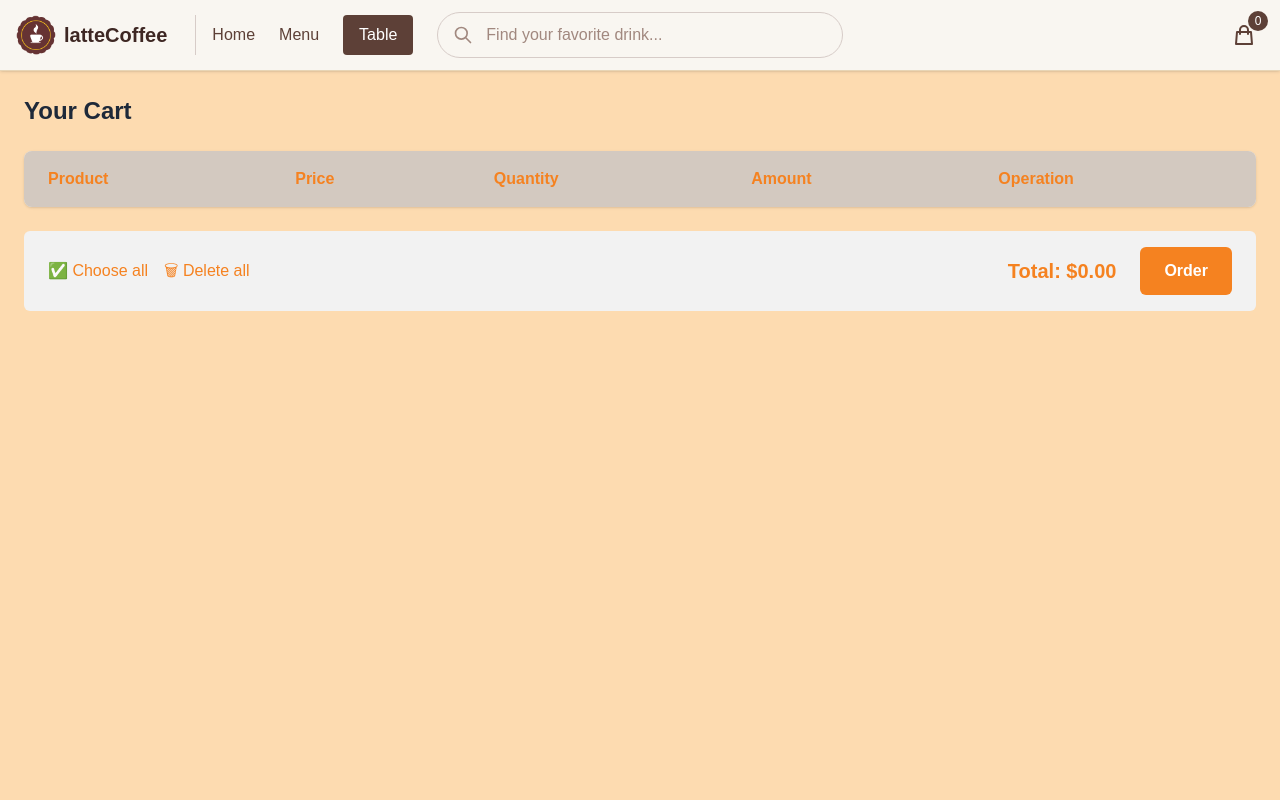
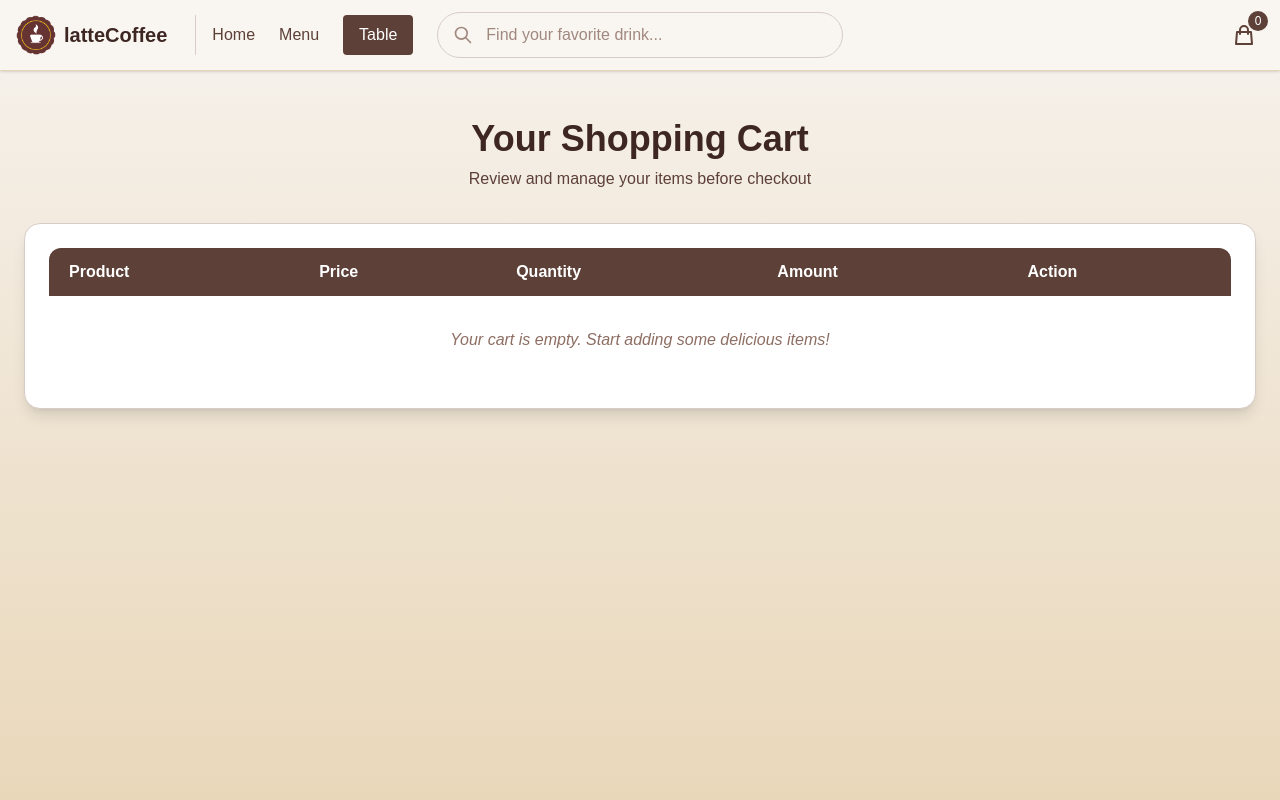
Before and after one commit to KhanhBaoLe/Latte-coffee-web, a Next.js app: page /cart in a window 1280 px wide. Shown: the top 800 px of the page. Built offline with nearby package versions, Linux system fonts and the light colour scheme.

Commit message:
Design cart page

```diff
--- a/app/cart/page.tsx
+++ b/app/cart/page.tsx
@@ -7,15 +7,15 @@ import { useState } from 'react';
 export default function CartPage() {
     const { cartItems, removeFromCart, updateQuantity, clearCart } = useCart();
     const [selectedAll, setSelectedAll] = useState(false);
-    const router = useRouter(); // Khởi tạo router
+    const router = useRouter();
 
     const toggleSelectAll = () => {
         setSelectedAll(!selectedAll);
     };
 
     const handleOrder = () => {
-        clearCart(); // (Tùy chọn) Xóa giỏ hàng sau khi đặt
-        router.push('/confirm'); // Chuyển hướng đến trang xác nhận
+        clearCart();
+        router.push('/confirm');
     };
 
     const totalAmount = cartItems.reduce(
@@ -24,59 +24,68 @@ export default function CartPage() {
     );
 
     return (
-        <div className="bg-[#fddbb0] min-h-screen p-6">
-            <h1 className="text-2xl font-bold text-gray-800 mb-6">Your Cart</h1>
+        <div className="min-h-screen bg-gradient-to-b from-[#F5F0E9] to-[#E8D5B5] py-12 px-6">
+            <div className="max-w-7xl mx-auto space-y-8">
+                {/* Section: Title */}
+                <section className="text-center">
+                    <h1 className="text-3xl md:text-4xl font-bold text-[#3E2723] mb-2">Your Shopping Cart</h1>
+                    <p className="text-[#5D4037]">
+                        Review and manage your items before checkout
+                    </p>
+                </section>
 
-            <div className="bg-[#f2f2f2] rounded-lg shadow-sm overflow-hidden">
-                <table className="min-w-full">
-                    <thead className="bg-[#d3c9c0]">
-                        <tr className="text-[#f58220]">
-                            <th className="py-4 px-6 text-left font-semibold">Product</th>
-                            <th className="py-4 px-6 text-left font-semibold">Price</th>
-                            <th className="py-4 px-6 text-left font-semibold">Quantity</th>
-                            <th className="py-4 px-6 text-left font-semibold">Amount</th>
-                            <th className="py-4 px-6 text-left font-semibold">Operation</th>
+                {/* Cart Table */}
+                <section className="bg-white rounded-2xl shadow-lg p-6 overflow-x-auto border border-[#D7CCC8]">
+                    <table className="min-w-full text-left border-collapse">
+                        <thead className="bg-[#5D4037] text-white">
+                            <tr>
+                                <th className="py-3 px-5 rounded-tl-xl">Product</th>
+                                <th className="py-3 px-5">Price</th>
+                                <th className="py-3 px-5">Quantity</th>
+                                <th className="py-3 px-5">Amount</th>
+                                <th className="py-3 px-5 rounded-tr-xl">Action</th>
                             </tr>
-                    </thead><tbody>
+                        </thead>
+                        <tbody>
                             {cartItems.map((item) => (
                                 <tr
                                     key={`${item.id}-${item.size}-${item.milk}-${item.drink}`}
-                                className="border-b border-gray-300"
+                                    className="odd:bg-white even:bg-[#F5F0E9] border-b last:border-none border-[#E8D5B5] hover:bg-[#E8D5B5]/50 transition"
                                 >
-                                <td className="py-4 px-6 text-[#f58220] flex items-center space-x-4">
+                                    <td className="py-4 px-5 flex items-center space-x-4">
                                         <Image
                                             src="/images/matchalate.webp"
                                             alt={item.name}
-                                        width={40}
-                                        height={40}
-                                        className="w-10 h-10 rounded-full"
+                                            width={50}
+                                            height={50}
+                                            className="w-12 h-12 rounded-full border-2 border-[#D7CCC8]"
                                         />
-                                    <span>{item.name}</span>
+                                        <span className="font-medium text-[#3E2723]">{item.name}</span>
                                     </td>
-                                <td className="py-4 px-6 text-gray-700">${item.price.toFixed(2)}</td>
-                                <td className="py-4 px-6">
+                                    <td className="py-4 px-5 text-[#5D4037]">${item.price.toFixed(2)}</td>
+                                    <td className="py-4 px-5">
                                         <div className="flex items-center">
                                             <button
-                                            className="px-3 py-1 border border-gray-300 rounded-l-md bg-white font-bold text-2xl text-black hover:bg-gray-200"
+                                                className="px-3 py-1 border border-[#D7CCC8] rounded-l-md bg-[#F5F0E9] hover:bg-[#E8D5B5] text-[#5D4037] font-bold"
                                                 onClick={() => updateQuantity(item.id, item.quantity - 1)}
                                             >
                                                 -
                                             </button>
-                                        <span className="px-4 py-1 border-t border-b border-gray-300 bg-white text-center w-12 font-bold text-gray-800 text-xl">
+                                            <span className="px-4 py-1 border-t border-b border-[#D7CCC8] bg-white text-center w-12 font-bold text-[#4E342E]">
                                                 {item.quantity}
                                             </span>
                                             <button
-                                            className="px-3 py-1 border border-gray-300 rounded-r-md bg-white font-bold text-2xl text-black hover:bg-gray-200"
+                                                className="px-3 py-1 border border-[#D7CCC8] rounded-r-md bg-[#F5F0E9] hover:bg-[#E8D5B5] text-[#5D4037] font-bold"
                                                 onClick={() => updateQuantity(item.id, item.quantity + 1)}
                                             >
                                                 +
                                             </button>
                                         </div>
                                     </td>
-                                <td className="py-4 px-6 text-gray-800">
-                                    {(item.price * item.quantity * 11628).toLocaleString()}đ
+                                    <td className="py-4 px-5 font-semibold text-[#4E342E]">
+                                        ${(item.price * item.quantity).toFixed(2)}
                                     </td>
-                                <td className="py-4 px-6">
+                                    <td className="py-4 px-5">
                                         <button
                                             className="text-red-500 hover:text-red-700 font-medium"
                                             onClick={() => removeFromCart(item.id)}
@@ -86,32 +95,61 @@ export default function CartPage() {
                                     </td>
                                 </tr>
                             ))}
+                            {cartItems.length === 0 && (
+                                <tr>
+                                    <td colSpan={5} className="py-8 text-center text-[#8D6E63] italic">
+                                        Your cart is empty. Start adding some delicious items!
+                                    </td>
+                                </tr>
+                            )}
                         </tbody>
+                        {cartItems.length > 0 && (
+                            <tfoot className="border-t-2 border-[#D7CCC8]">
+                                <tr>
+                                    <td colSpan={3} className="py-4 px-5 font-bold text-right text-[#3E2723]">
+                                        Total:
+                                    </td>
+                                    <td colSpan={2} className="py-4 px-5 font-bold text-[#4E342E]">
+                                        ${totalAmount.toFixed(2)}
+                                    </td>
+                                </tr>
+                            </tfoot>
+                        )}
                     </table>
-            </div>
+                </section>
 
                 {/* Cart Actions */}
-            <div className="mt-6 flex justify-between items-center bg-[#f2f2f2] px-6 py-4 rounded-md">
-                <div className="flex space-x-4 text-[#f58220] font-medium">
-                    <button onClick={toggleSelectAll}>
-                        {selectedAll ? 'Unselect All' : '✅ Choose all'}
+                {cartItems.length > 0 && (
+                    <div className="flex flex-col md:flex-row justify-between items-center bg-white rounded-2xl shadow-lg p-6 border border-[#D7CCC8] space-y-4 md:space-y-0">
+                        <div className="flex space-x-4 text-[#5D4037] font-medium">
+                            <button
+                                onClick={toggleSelectAll}
+                                className={`flex items-center px-4 py-2 rounded-lg ${selectedAll ? 'bg-[#E8D5B5]' : 'bg-[#F5F0E9] hover:bg-[#E8D5B5]'}`}
+                            >
+                                {selectedAll ? (
+                                    <>
+                                        <span className="mr-2">✓</span> Unselect All
+                                    </>
+                                ) : (
+                                    'Select All'
+                                )}
                             </button>
-                    <button onClick={clearCart}>
-                        🗑 Delete all
+                            <button
+                                onClick={clearCart}
+                                className="flex items-center px-4 py-2 bg-[#F5F0E9] hover:bg-[#E8D5B5] rounded-lg text-[#5D4037]"
+                            >
+                                <span className="mr-2">🗑</span> Delete All
                             </button>
                         </div>
 
-                <div className="flex items-center space-x-6">
-                    <div className="text-xl font-bold text-[#f58220]">
-                        Total: ${totalAmount.toFixed(2)}
-                    </div>
                         <button
-                        onClick={handleOrder} // Gắn sự kiện chuyển trang
-                        className="px-6 py-3 bg-[#f58220] text-white rounded-md hover:bg-[#e46b00] transition-colors font-semibold"
+                            onClick={handleOrder}
+                            className="px-8 py-3 bg-[#5D4037] text-white rounded-lg hover:bg-[#4E342E] transition-colors font-semibold shadow-md"
                         >
-                        Order
+                            Place Order
                         </button>
                     </div>
+                )}
             </div>
         </div>
     );
--- a/app/detail/[id]/page.tsx
+++ b/app/detail/[id]/page.tsx
@@ -95,10 +95,10 @@ export default function ProductPage() {
           </button>
           <span className="text-gray-300">›</span>
           <button
-            onClick={() => router.push('/coffee')}
+            onClick={() => router.push('/menu')}
             className="hover:text-amber-600 transition-colors font-medium"
           >
-            Products
+            Menu
           </button>
           <span className="text-gray-300">›</span>
           <span className="text-amber-600 font-semibold truncate max-w-[180px] md:max-w-none">{product.title}</span>
```
Lines whose indentation alone changed are shown as unchanged.
